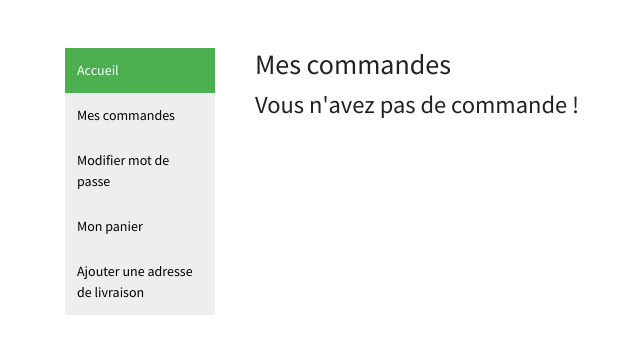
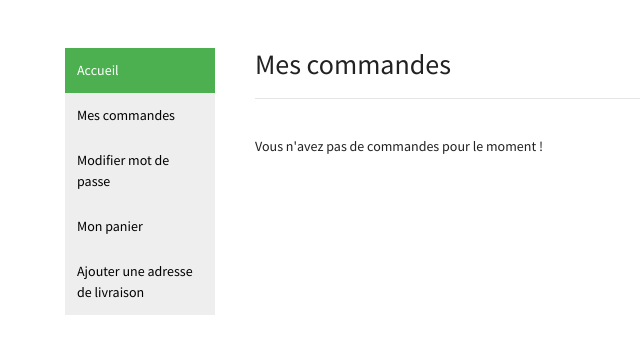
Before and after one commit to Nadir-IBEGH/PHP_Symfony, a Symfony app: template templates/purchase/index.html.twig in a window 1280 px wide. Shown: the part 57-411 px from the top of the page, without its empty margins (20-660 px from the left). Run offline with Twig, Linux system fonts and the light colour scheme; the template is opened without the code that fills it, so the values that code supplies are empty; some libraries are stand-ins or nearby versions.

Commit message:
Graphical update of views

```diff
--- /dev/null
+++ b/public/css/menu_gauche.css
@@ -0,0 +1,20 @@
+.vertical-menu {
+    width: 150px;
+}
+
+.vertical-menu a {
+    background-color: #eee;
+    color: black;
+    display: block;
+    padding: 12px;
+    text-decoration: none;
+}
+
+.vertical-menu a:hover {
+    background-color: #ccc;
+}
+
+.vertical-menu a.active {
+    background-color: #4CAF50;
+    color: white;
+}
--- a/templates/account/_menu_gauche.html.twig
+++ b/templates/account/_menu_gauche.html.twig
@@ -1,26 +1,3 @@
-<style>
-    .vertical-menu {
-        width: 150px;
-    }
-
-    .vertical-menu a {
-        background-color: #eee;
-        color: black;
-        display: block;
-        padding: 12px;
-        text-decoration: none;
-    }
-
-    .vertical-menu a:hover {
-        background-color: #ccc;
-    }
-
-    .vertical-menu a.active {
-        background-color: #4CAF50;
-        color: white;
-    }
-</style>
-
 <div class="vertical-menu">
     <a href="{{ path('purchases_index') }}" class="active">Accueil</a>
     <a href="{{ path('purchases_index') }}" >Mes commandes</a>
--- a/templates/account/password.html.twig
+++ b/templates/account/password.html.twig
@@ -9,7 +9,7 @@
     </div>
     <div class="col-10">
     <h1>Modifier mon mot de passe</h1>
-    <hr>
+    <hr><br>
     {{ form(form) }}
   <!--  <a href="{{ path('account_home') }}">Retourner à mon compte </a>  -->
     </div>
--- a/templates/base.html.twig
+++ b/templates/base.html.twig
@@ -4,6 +4,7 @@
     <meta charset="UTF-8">
     <title>{% block title %}Welcome!{% endblock %}</title>
     {% block stylesheets %}
+        <link rel="stylesheet" href="css/menu_gauche.css">
         <link rel="stylesheet" href="https://bootswatch.com/4/lumen/bootstrap.css">
 
         <link rel="stylesheet" href="https://cdnjs.cloudflare.com/ajax/libs/font-awesome/5.15.2/css/all.min.css"
--- a/templates/contact/index.html.twig
+++ b/templates/contact/index.html.twig
@@ -13,9 +13,9 @@
                 <h1>Formulaire de contact </h1>
                 <hr>
             </div>
-
             <div>
                 {{ form(form) }}
             </div>
         </div>
+    </div>
 {% endblock %}
--- a/templates/purchase/index.html.twig
+++ b/templates/purchase/index.html.twig
@@ -10,7 +10,7 @@
         </div>
         <div class="col-8">
             <h2>Mes commandes </h2>
-
+            <hr>
             {% if purchases | length>0 %}
 
                 <table class="table">
@@ -32,7 +32,9 @@
                             <td>
                                 <ul>
                                     {% for item in  purchase.purchaseItems %}
-    <li>{{ item.quantity }} x {{ item.productName }} ({{ item.ProductPrice | amount}}) </li>
+                                        <li>{{ item.quantity }} x {{ item.productName }}
+                                            ({{ item.ProductPrice | amount }})
+                                        </li>
                                     {% endfor %}
                                 </ul>
                             </td>
@@ -43,12 +45,13 @@
                     <tfoot>
                     <tr>
                         <td colspan="4">Total des commndes:</td>
-    <td colspan="1">{{ totalCommandes | amount}}</td>
+                        <td colspan="1">{{ totalCommandes | amount }}</td>
                     </tr>
                     </tfoot>
                 </table>
-    {% else  %}
-    <h3>Vous n'avez pas de commande !</h3>
+            {% else %}
+                <br>
+                <p>Vous n'avez pas de commandes pour le moment !</p>
             {% endif %}
         </div>
     </div>
```
Also changed, not shown: README.md (added), 1 other file. Lines whose indentation alone changed are shown as unchanged.
